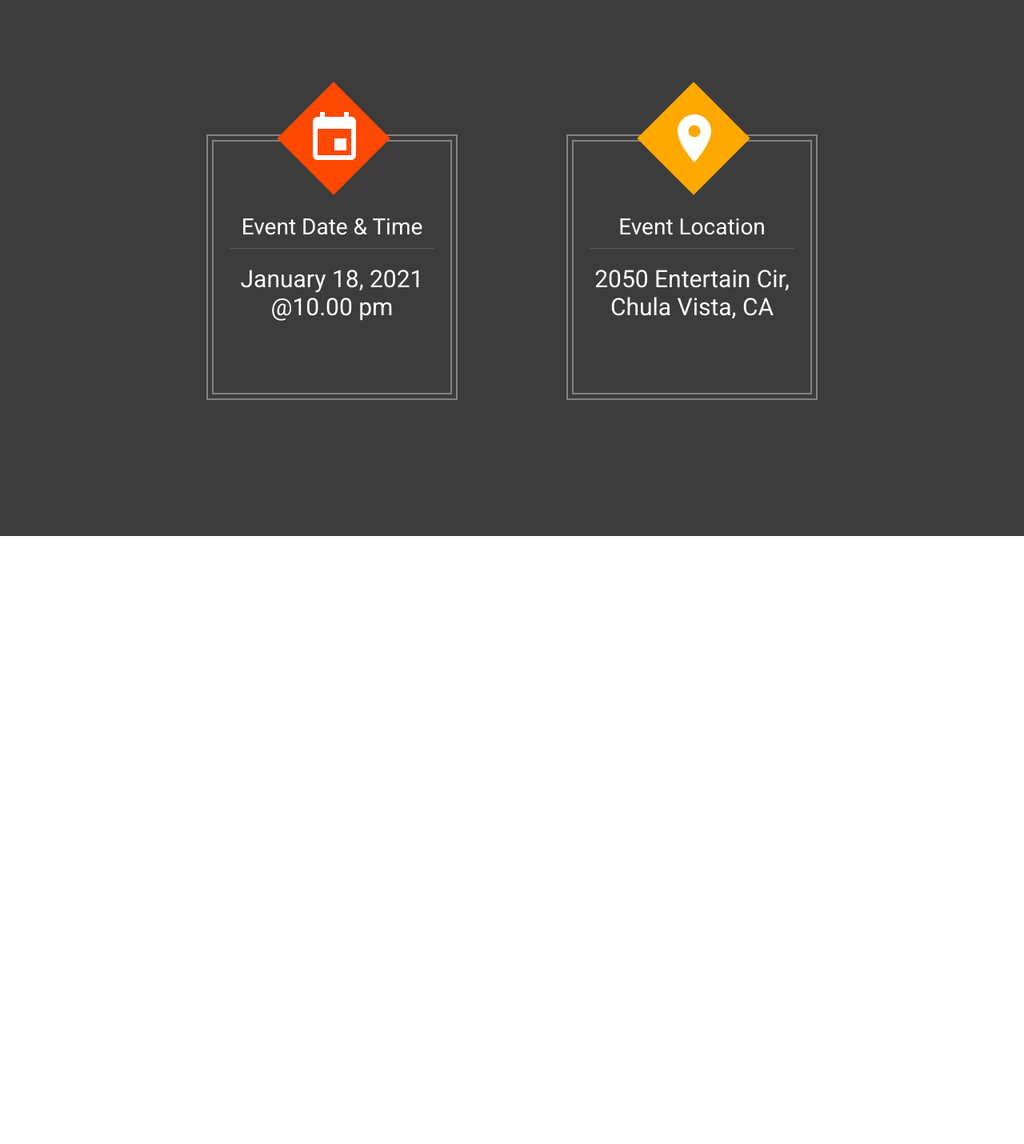
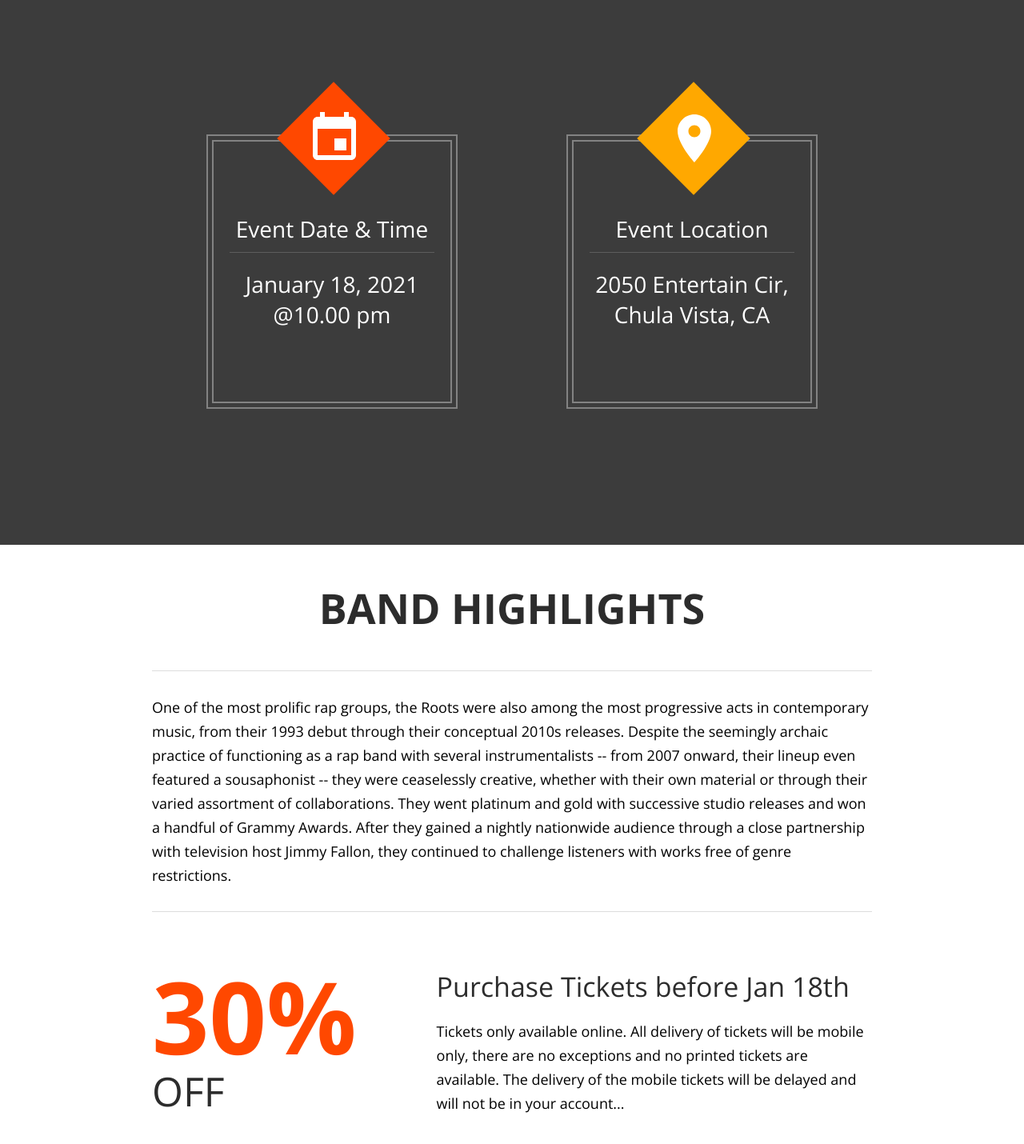
Before and after one commit to morgansegura/venue, a React (Create React App) app: page / in a window 1280 px wide. Shown: the part 802-2232 px from the top of the page at 80% size. Before the commit the page ends 1472 px from the top, so only its background shows below. Built offline with nearby package versions, Linux system fonts and the light colour scheme.

Commit message:
Creates a highlight and description component. Animates text and counts up percentage from 0-30

```diff
--- a/public/index.html
+++ b/public/index.html
@@ -26,7 +26,7 @@
     -->
 		<link rel="preconnect" href="https://fonts.gstatic.com" />
 		<link
-			href="https://fonts.googleapis.com/css2?family=Righteous&family=Roboto:wght@400;700;900&display=swap"
+			href="https://fonts.googleapis.com/css2?family=Righteous&family=Open+Sans:wght@400;700;900&display=swap"
 			rel="stylesheet"
 		/>
 		<link
--- a/src/App.js
+++ b/src/App.js
@@ -1,13 +1,14 @@
 import React from 'react'
-import { Featured, Header, Venue } from './components'
+import { Featured, Header, Highlights, Venue } from './components'
 import './resources/styles.css'
 
 function App() {
 	return (
-		<div>
+		<div className='main'>
 			<Header />
 			<Featured />
 			<Venue />
+			<Highlights />
 		</div>
 	)
 }
--- a/src/components/carousel/index.jsx
+++ b/src/components/carousel/index.jsx
@@ -15,7 +15,7 @@
 	}
 	return (
 		<div
-			className='carrousel_wrapper'
+			className='carousel_wrapper'
 			style={{
 				height: `${window.innerHeight}px`,
 				overflow: 'hidden',
@@ -23,7 +23,7 @@
 			<Slider {...settings}>
 				<div>
 					<div
-						className='carrousel_image'
+						className='carousel_image'
 						style={{
 							background: `url(${slide_one})`,
 							height: `${window.innerHeight}px`,
@@ -32,7 +32,7 @@
 				</div>
 				<div>
 					<div
-						className='carrousel_image'
+						className='carousel_image'
 						style={{
 							background: `url(${slide_two})`,
 							height: `${window.innerHeight}px`,
@@ -41,7 +41,7 @@
 				</div>
 				<div>
 					<div
-						className='carrousel_image'
+						className='carousel_image'
 						style={{
 							background: `url(${slide_three})`,
 							height: `${window.innerHeight}px`,
@@ -50,7 +50,7 @@
 				</div>
 				<div>
 					<div
-						className='carrousel_image'
+						className='carousel_image'
 						style={{
 							background: `url(${slide_four})`,
 							height: `${window.innerHeight}px`,
--- /dev/null
+++ b/src/components/description/index.jsx
@@ -0,0 +1,29 @@
+import React from 'react'
+import ScrollAnimation from 'react-animate-on-scroll'
+
+const Description = () => {
+	return (
+		<ScrollAnimation animateIn='fadeIn' delay={250}>
+			<div className='center_wrapper'>
+				<h2>Band Highlights</h2>
+				<div className='highlight_description'>
+					One of the most prolific rap groups, the Roots were also
+					among the most progressive acts in contemporary music, from
+					their 1993 debut through their conceptual 2010s releases.
+					Despite the seemingly archaic practice of functioning as a
+					rap band with several instrumentalists -- from 2007 onward,
+					their lineup even featured a sousaphonist -- they were
+					ceaselessly creative, whether with their own material or
+					through their varied assortment of collaborations. They went
+					platinum and gold with successive studio releases and won a
+					handful of Grammy Awards. After they gained a nightly
+					nationwide audience through a close partnership with
+					television host Jimmy Fallon, they continued to challenge
+					listeners with works free of genre restrictions.
+				</div>
+			</div>
+		</ScrollAnimation>
+	)
+}
+
+export default Description
--- /dev/null
+++ b/src/components/discount/index.jsx
@@ -0,0 +1,53 @@
+import React, { useState, useEffect, useCallback } from 'react'
+import ScrollAnimation from 'react-animate-on-scroll'
+
+const Discount = () => {
+	const [count, setCount] = useState(0)
+
+	const handlePercentage = useCallback(() => {
+		let start = 0
+		const end = 30
+		if (start === end) return
+
+		let timer = setInterval(() => {
+			start += 1
+			setCount(String(start))
+			if (start === end) clearInterval(timer)
+		}, 50)
+	}, [])
+
+	useEffect(() => {
+		handlePercentage()
+	}, [handlePercentage])
+
+	return (
+		<div className='center_wrapper'>
+			<div className='discount_wrapper'>
+				<ScrollAnimation
+					onReveal={handlePercentage}
+					animateIn='fadeIn'
+					delay={500}>
+					<div className='discount_percentage'>
+						<span className=''>{count}%</span>
+						<span className=''>OFF</span>
+					</div>
+				</ScrollAnimation>
+				<ScrollAnimation animateIn='slideInRight' delay={500}>
+					<div className='discount_description'>
+						<h3>Purchase Tickets before Jan 18th</h3>
+						<p>
+							Tickets only available online. All delivery of
+							tickets will be mobile only, there are no exceptions
+							and no printed tickets are available. The delivery
+							of the mobile tickets will be delayed and will not
+							be in your account...
+						</p>
+						<div></div>
+					</div>
+				</ScrollAnimation>
+			</div>
+		</div>
+	)
+}
+
+export default Discount
--- /dev/null
+++ b/src/components/highlights/index.jsx
@@ -0,0 +1,14 @@
+import React from 'react'
+
+import { Description, Discount } from '..'
+
+const Highlights = () => {
+	return (
+		<div className='highlight_wrapper'>
+			<Description />
+			<Discount />
+		</div>
+	)
+}
+
+export default Highlights
--- a/src/components/index.js
+++ b/src/components/index.js
@@ -1,6 +1,9 @@
 export { default as Carousel } from './carousel'
+export { default as Description } from './description'
+export { default as Discount } from './discount'
 export { default as Featured } from './featured'
 export { default as CountdownTimer } from './countdown-timer'
 export { default as Header } from './header'
+export { default as Highlights } from './highlights'
 export { default as SideDrawer } from './side-drawer'
 export { default as Venue } from './venue'
--- a/src/resources/styles.css
+++ b/src/resources/styles.css
@@ -1,7 +1,7 @@
 body {
 	padding: 0;
 	margin: 0;
-	font-family: 'Roboto', sans-serif;
+	font-family: 'Open sans', sans-serif;
 }
 
 .font_righteous {
@@ -32,6 +32,13 @@
 }
 
 /*====================
+        Main
+======================*/
+.main {
+	overflow-x: hidden;
+}
+
+/*====================
         HEADER
 ======================*/
 
@@ -44,7 +51,7 @@
 	flex-grow: 1;
 }
 header .header_logo_venue {
-	font-size: 40px;
+	font-size: 2.5rem;
 }
 
 header .header_logo_title {
@@ -64,19 +71,19 @@
 }
 
 footer .footer_copyright {
-	font-size: 18px;
+	font-size: 1.125rem;
 }
 
 /*====================
-        CARROUSEL
+        carousel
 ======================*/
 
-.carrousel_wrapper {
+.carousel_wrapper {
 	height: 700px;
 	overflow: hidden;
 }
 
-.carrousel_image {
+.carousel_image {
 	background-size: cover !important;
 }
 
@@ -101,7 +108,7 @@
 	margin: 6px;
 	text-align: center;
 	color: #fff;
-	font-size: 40px;
+	font-size: 2.5rem;
 	padding: 11px 70px 10px 70px;
 	text-transform: uppercase;
 }
@@ -118,7 +125,7 @@
 
 .countdown_wrapper .countdown_top {
 	background: #ff4800;
-	font-size: 19px;
+	font-size: 1.1875rem;
 	padding: 10px;
 	display: inline-block;
 	text-transform: uppercase;
@@ -142,7 +149,7 @@
 
 .countdown_wrapper .countdown_tag {
 	text-transform: uppercase;
-	font-size: 20px;
+	font-size: 1.25rem;
 	padding-left: 7px;
 }
 
@@ -201,14 +208,14 @@
 }
 
 .vn_item .vn_title {
-	font-size: 28px;
+	font-size: 1.75rem;
 	margin: 90px 0px 20px 0px;
 	border-bottom: 1px solid #5d5d5d;
 	padding-bottom: 10px;
 }
 
 .vn_item .vn_desc {
-	font-size: 30px;
+	font-size: 1.75rem;
 	font-weight: 300;
 	margin-bottom: 90px;
 }
@@ -221,12 +228,12 @@
 	text-align: center;
 	text-transform: uppercase;
 	color: #2c2c2c;
-	font-size: 52px;
+	font-size: 3.25rem;
 }
 
 .highlight_wrapper .highlight_description {
 	line-height: 30px;
-	font-size: 18px;
+	font-size: 1.125rem;
 	font-weight: 300;
 	border-top: 1px solid #dddddd;
 	border-bottom: 1px solid #dddddd;
@@ -238,27 +245,27 @@
 	padding: 70px 0px;
 }
 
-.discount_wrapper .discount_porcentage {
+.discount_wrapper .discount_percentage {
 	padding-right: 100px;
 }
 
-.discount_wrapper .discount_porcentage span:nth-child(1) {
+.discount_wrapper .discount_percentage span:nth-child(1) {
 	color: #ff4800;
-	font-size: 125px;
-	font-weight: 400;
+	font-size: 7.8125rem;
+	font-weight: 600;
 	display: block;
 	line-height: 120px;
 }
 
-.discount_wrapper .discount_porcentage span:nth-child(2) {
+.discount_wrapper .discount_percentage span:nth-child(2) {
 	color: #2c2c2c;
-	font-size: 50px;
+	font-size: 3.125rem;
 	font-weight: 400;
 	display: block;
 }
 
 .discount_wrapper .discount_description h3 {
-	font-size: 34px;
+	font-size: 2.125rem;
 	font-weight: 100;
 	margin: 0px;
 	color: #2c2c2c;
@@ -266,7 +273,7 @@
 
 .discount_wrapper .discount_description p {
 	line-height: 30px;
-	font-size: 18px;
+	font-size: 1.125rem;
 	font-weight: 300;
 }
 
@@ -282,7 +289,7 @@
 	color: #ffffff;
 	text-transform: uppercase;
 	text-align: center;
-	font-size: 50px;
+	font-size: 3.125rem;
 	margin: 0;
 }
 
@@ -309,18 +316,18 @@
 	padding-bottom: 20px;
 }
 .pricing_inner_wrapper .pricing_title span:nth-child(1) {
-	font-size: 50px;
+	font-size: 3.125rem;
 	display: block;
 }
 .pricing_inner_wrapper .pricing_title span:nth-child(2) {
 	text-transform: uppercase;
-	font-size: 28px;
+	font-size: 1.75rem;
 	font-weight: 300;
 }
 .pricing_inner_wrapper .pricing_description {
 	color: #b8b8b8;
 	font-weight: 300;
-	font-size: 14px;
+	font-size: 0.875rem;
 	text-align: center;
 	padding: 20px 0px;
 	min-height: 70px;
@@ -349,7 +356,7 @@
 	text-transform: uppercase;
 	width: 220px;
 	margin: 0 auto;
-	font-size: 29px;
+	font-size: 4.833rem;
 	padding: 15px 20px;
 	text-align: center;
 }
```
Also changed, not shown: src/components/button/index.jsx (added, +7 -0 lines), 1 other file (tests, documents, lock files or other folders).
